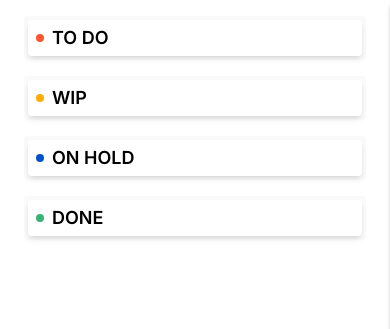
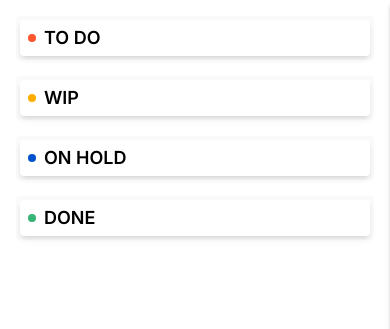
Before and after one commit to lautaroreche/Kanboard-Web-Page, a Django app: page / in a window 390 px wide. Shown: the part 64-393 px from the top of the page. Run offline with Django 5.2, Linux system fonts and the light colour scheme; the visitor is signed in with stand-in values (Sample User, id 1); data that the repository does not hold is empty.

Commit message:
Increase tasks width on mobile

```diff
--- a/kanban_app/templates/index.html
+++ b/kanban_app/templates/index.html
@@ -3,7 +3,7 @@
 
 {% block content %}
     {% include 'header.html' %}
-    <main class="flex flex-col md:flex-row gap-4 mt-16 px-6 py-4 md:px-4 md:py-4 overflow-y-auto">
+    <main class="flex flex-col md:flex-row gap-4 mt-16 p-4 overflow-y-auto">
         {% for column in columns %}
             <div id="{{column.status}}-column" class="task-column flex flex-col gap-2 flex-1 bg-neutral-50 rounded-sm">
                 <div class="m-1 flex items-center gap-2 px-2 py-1 rounded-sm shadow-md bg-white">
```
